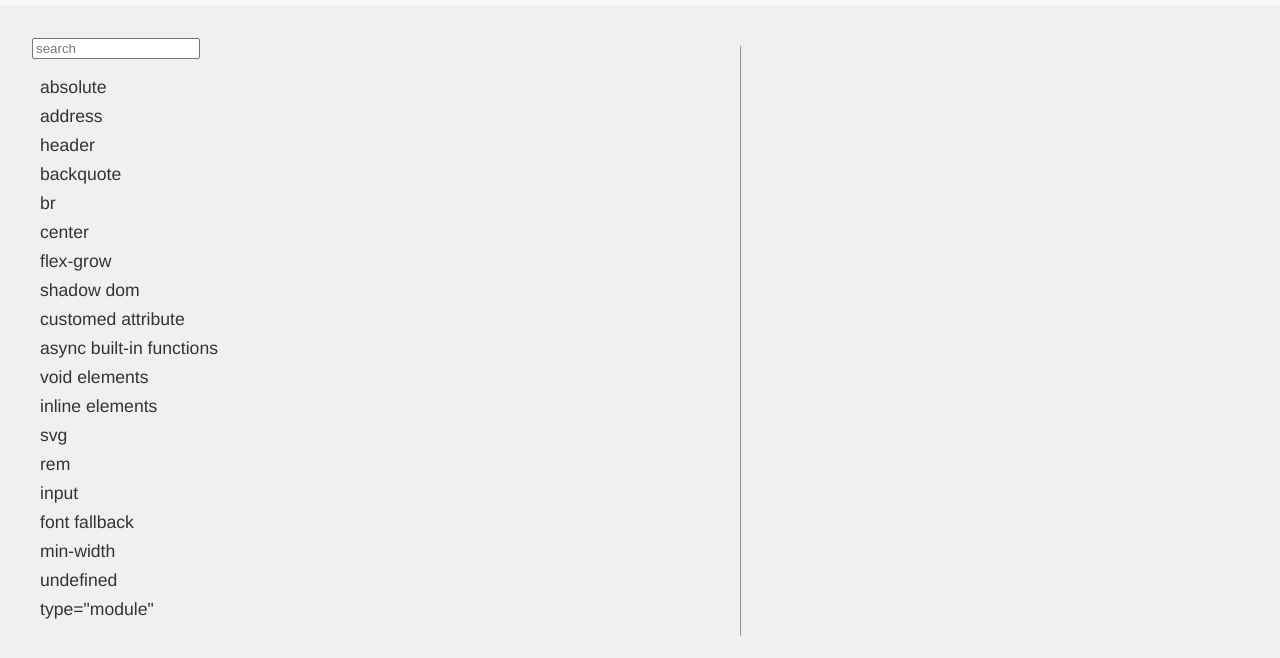
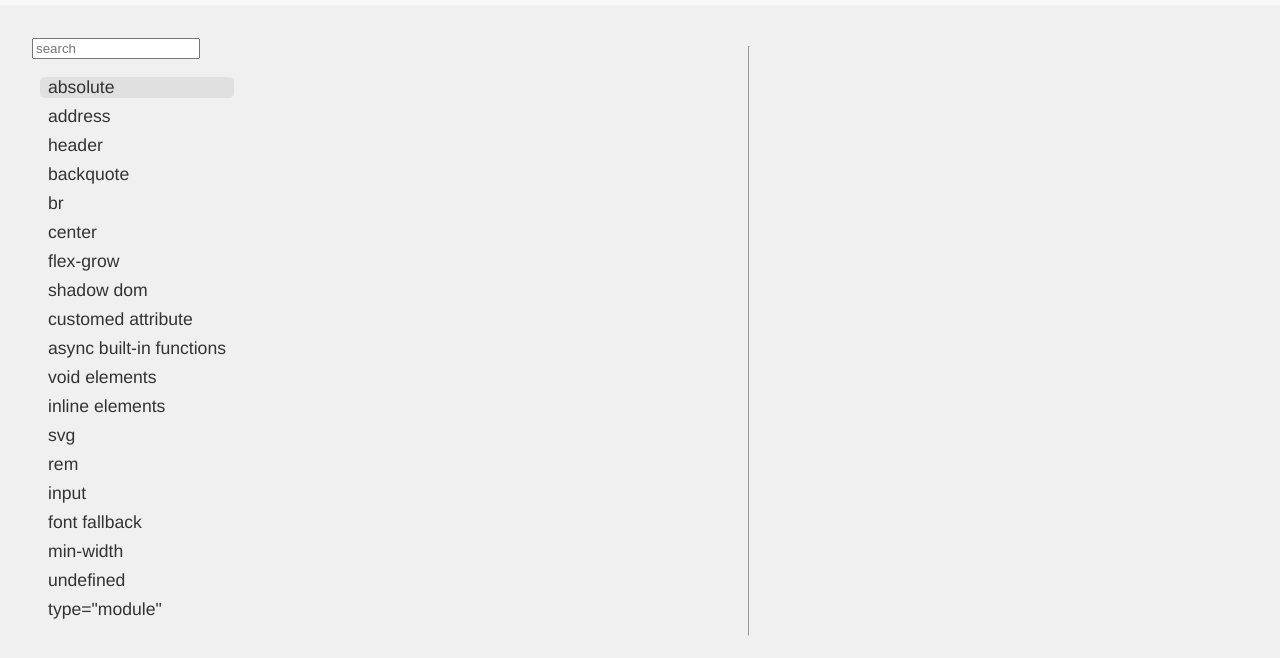
Before and after one commit to h0ngliangli/test-htmlcss, a plain HTML site: page index.html in a window 1280 px wide. In both pictures the pointer is over the item "absolute". Shown: the part 44-702 px from the top of the page. Drawn offline with nearby package versions, Linux system fonts and the light colour scheme.

Commit message:
增加了nav栏hover效果，通过transition实现渐变。

```diff
--- a/base.css
+++ b/base.css
@@ -180,7 +180,16 @@ main > nav > ul > li {
   margin-bottom: 0.5rem;
   white-space: nowrap;
 }
-
+main > nav > ul > li:hover {
+  color: var(--color-secondary);
+  border-radius: 5px;
+  background-color: var(--color-bg-hover);
+  transition: background-color 0.2s;
+}
+main > nav > ul > li > a {
+  text-decoration: none;
+  padding: 0.5rem;
+}
 #section-content-area {
   padding: 0 1rem; /* 两边留白，易于阅读 */
   min-width: 0;
```
